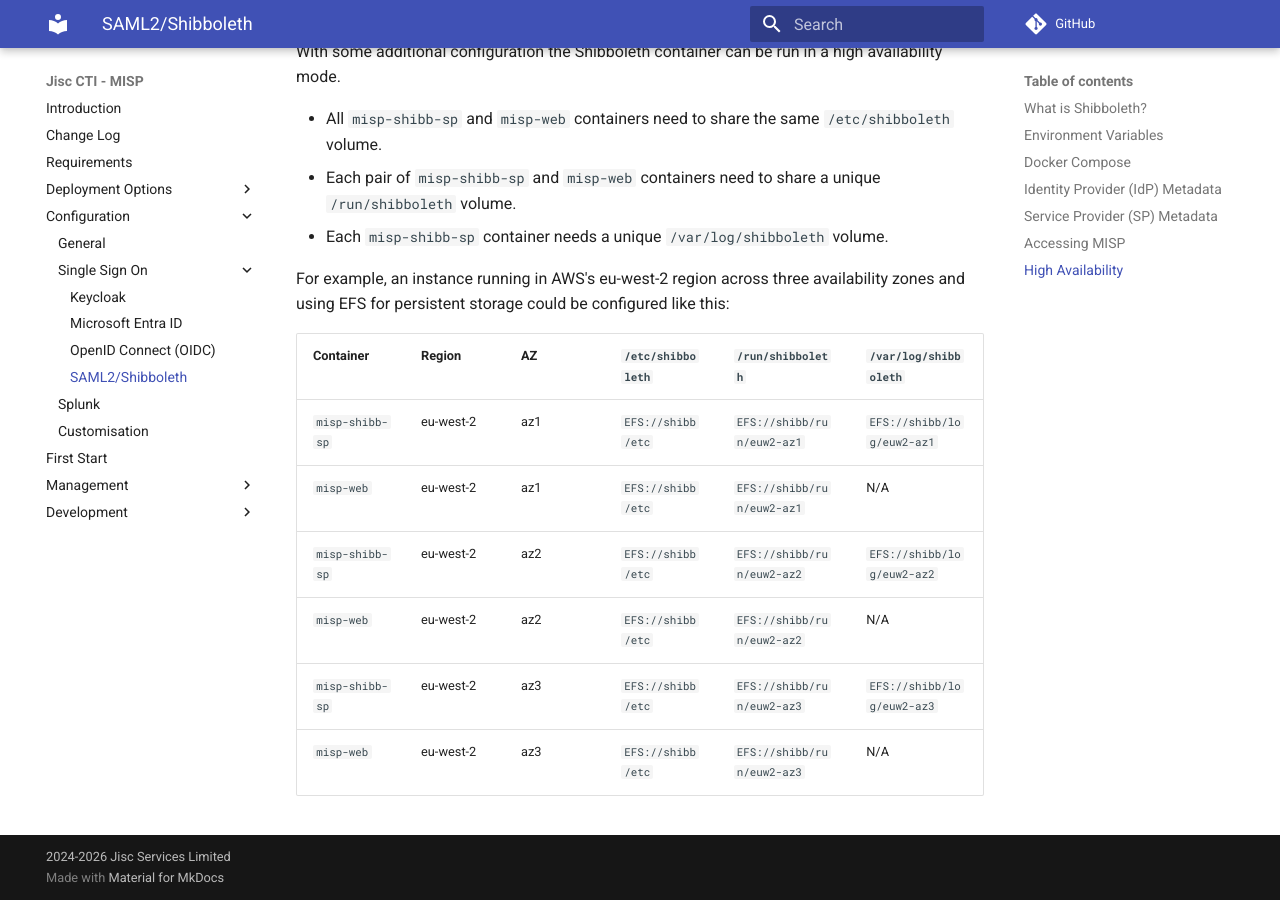
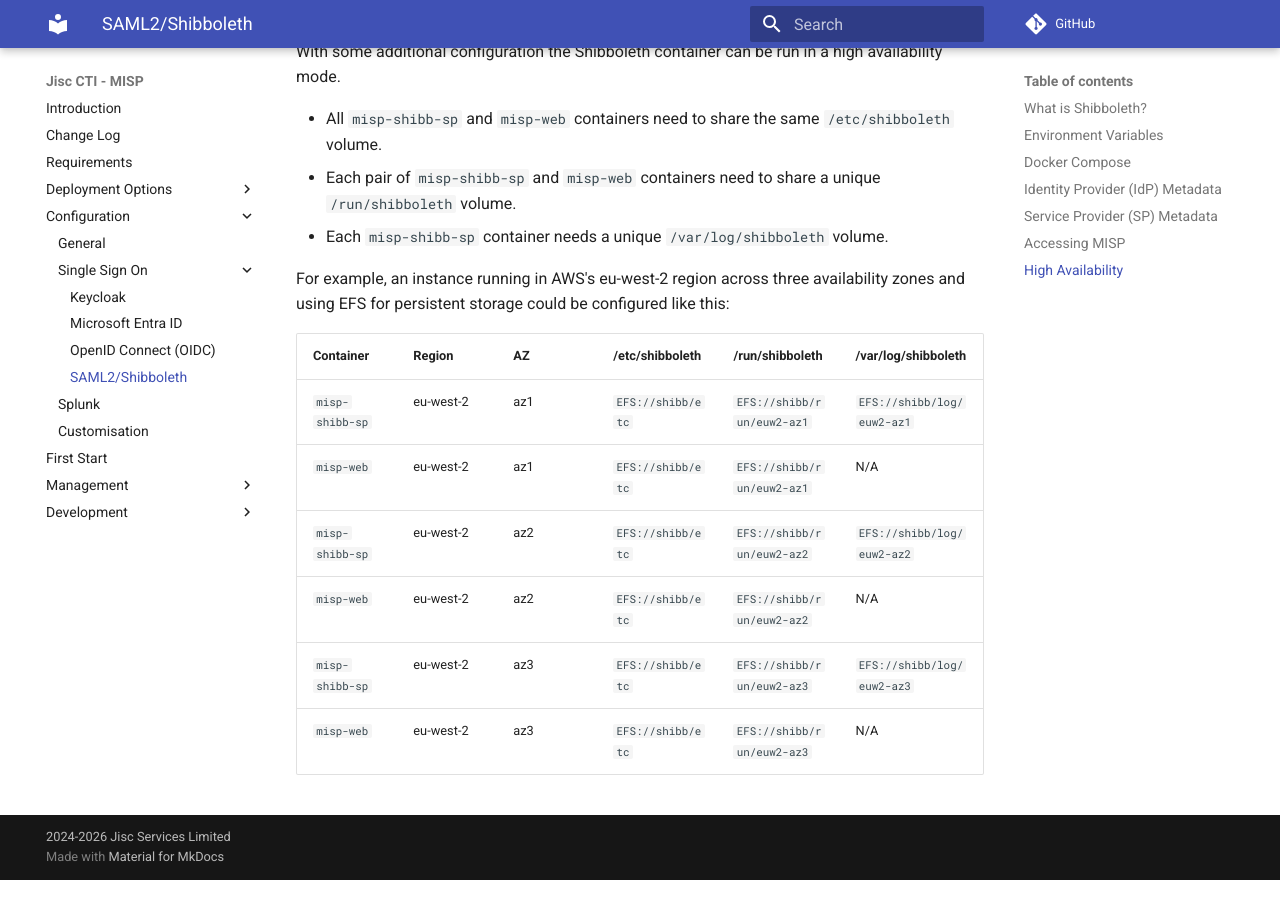
Before and after one commit to JiscCTI/misp-docker, an MkDocs documentation site: the page built from pages/configuration/shibb.md, in a window 1280 px wide and 900 px high, scrolled down 3314 px. Built offline with MkDocs 1.6.1 and Material for MkDocs 9.7.7, drawn with Linux system fonts in a browser that asks for light colours; comment, search, counter and statistics services are not loaded.

Commit message:
docs: improve table formatting

```diff
--- a/pages/configuration/shibb.md
+++ b/pages/configuration/shibb.md
@@ -96,7 +96,7 @@
 For example, an instance running in AWS's eu-west-2 region across three availability zones and using
 EFS for persistent storage could be configured like this:
 
-| Container | Region | AZ | `/etc/shibboleth` | `/run/shibboleth` | `/var/log/shibboleth` |
+| Container | Region | AZ | /etc/shibboleth | /run/shibboleth | /var/log/shibboleth |
 |-----------|--------|----|-------------------|-------------------|-----------------------|
 | `misp-shibb-sp` | eu-west-2 | az1 | `EFS://shibb/etc` | `EFS://shibb/run/euw2-az1` | `EFS://shibb/log/euw2-az1` |
 | `misp-web` | eu-west-2 | az1 | `EFS://shibb/etc` | `EFS://shibb/run/euw2-az1` | N/A |
```
Also changed, not shown: other parts of pages/configuration/shibb.md (+1 -1 lines).
